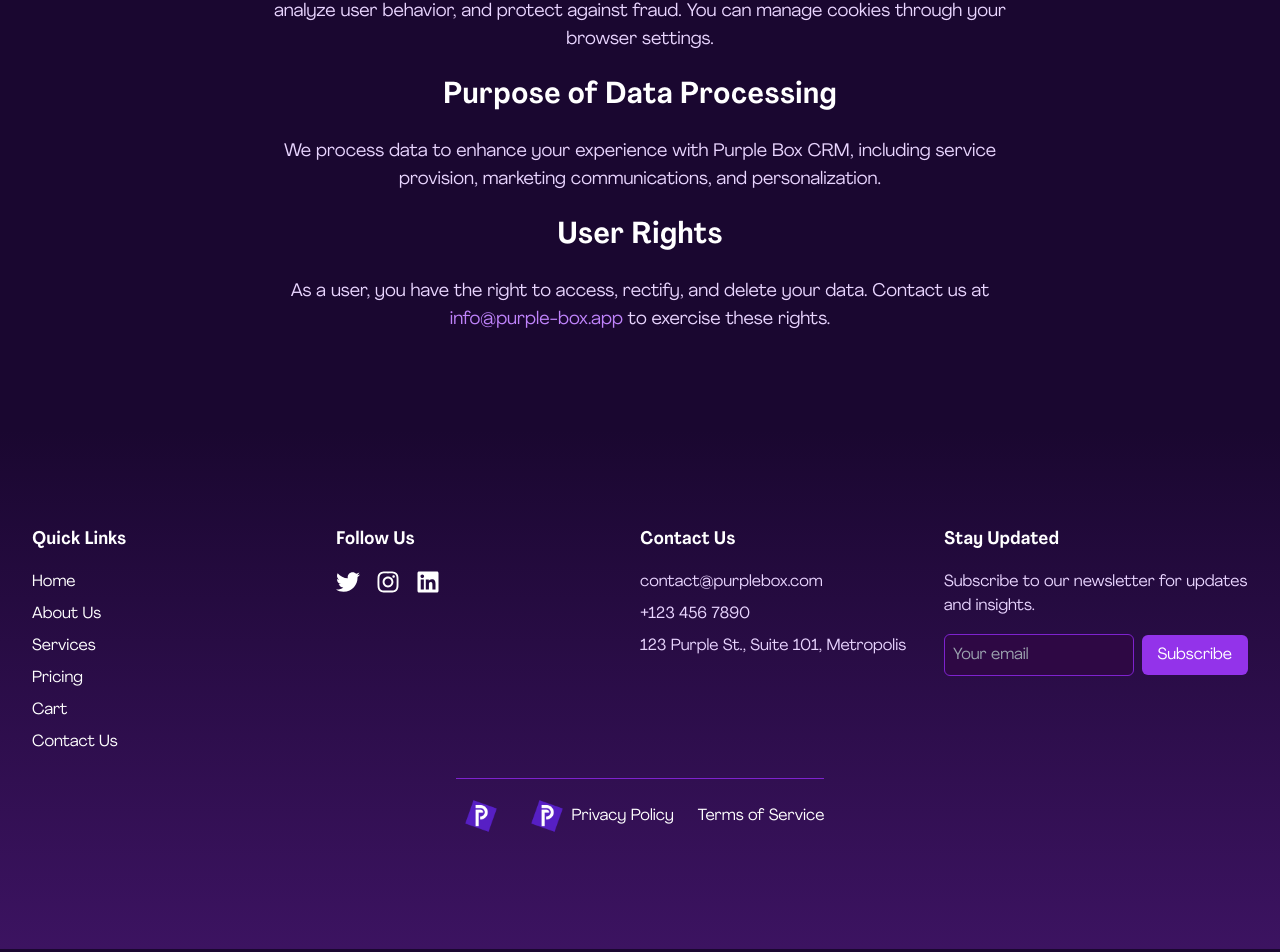
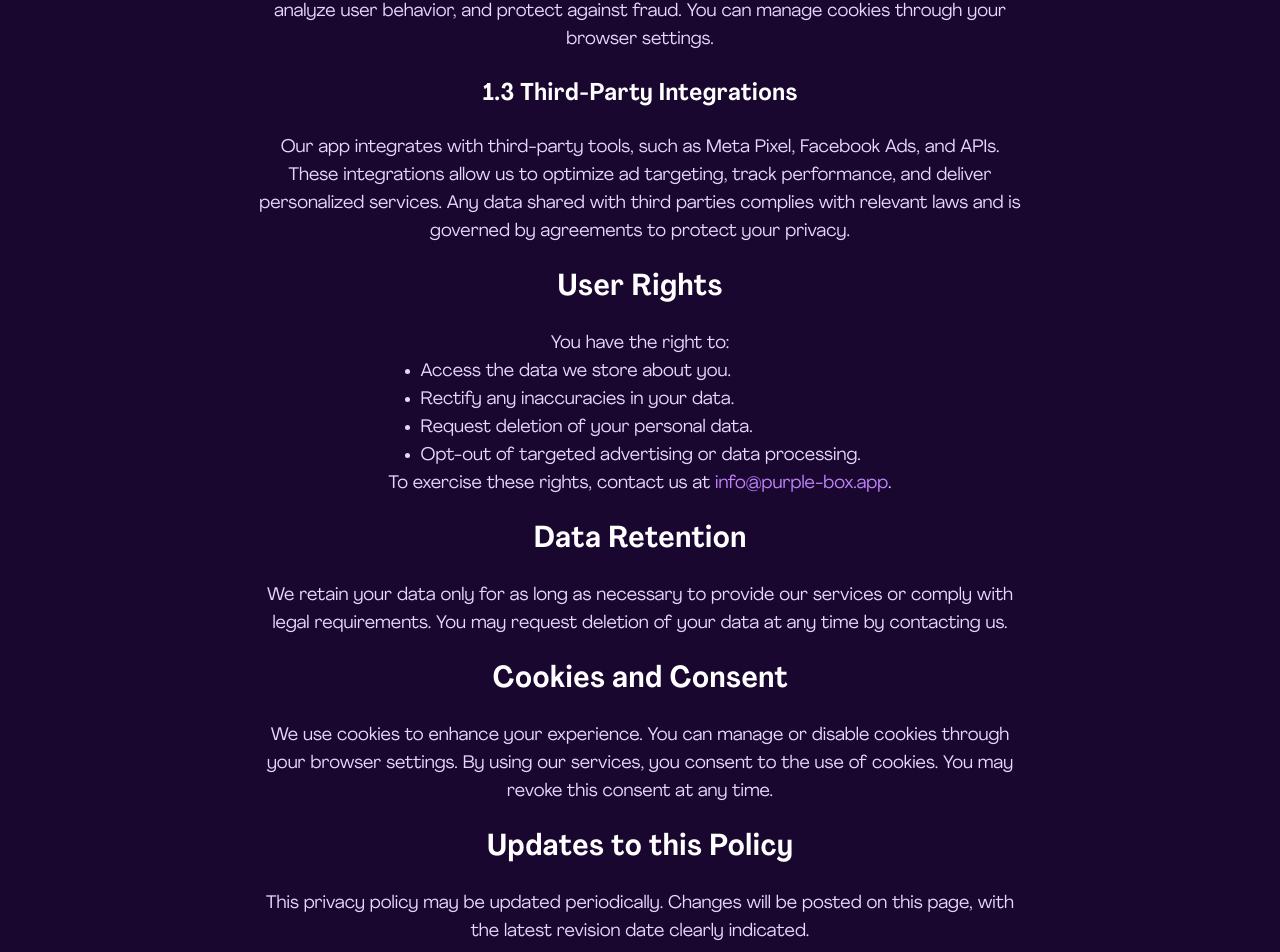
Before and after one commit to VooYee/Purple-Box, a Next.js app: page /privacy-policy in a window 1280 px wide. Shown: the part 850-1802 px from the top of the page. Built offline with nearby package versions, Linux system fonts and the light colour scheme.

Commit message:
Updated Privacy Policy component with detailed compliance info

```diff
--- a/components/privacy-policy/Main.tsx
+++ b/components/privacy-policy/Main.tsx
@@ -52,7 +52,16 @@ const Main = () => {
         className="max-w-3xl mx-auto text-md lg:text-lg text-purple-200"
         variants={textVariants}
       >
-        At Purple Box AI SL, accessible through <a href="https://purple-box.app" className="text-purple-400">purple-box.app</a>, we are deeply committed to safeguarding your privacy and ensuring the secure handling of your personal information. This privacy policy outlines the types of data we collect, the reasons we collect it, how we use and protect it, and your rights regarding the data you provide. By using our services, you agree to this privacy policy, and we encourage you to review it regularly.
+        At Purple Box AI SL, accessible through{" "}
+        <a href="https://purple-box.app" className="text-purple-400">
+          purple-box.app
+        </a>
+        , we are deeply committed to safeguarding your privacy and ensuring the
+        secure handling of your personal information. This privacy policy
+        outlines the types of data we collect, the reasons we collect it, how we
+        use and protect it, and your rights regarding the data you provide. By
+        using our services, you agree to this privacy policy, and we encourage
+        you to review it regularly.
       </motion.p>
 
       <motion.h2
@@ -65,7 +74,8 @@ const Main = () => {
         className="max-w-3xl mx-auto text-md lg:text-lg text-purple-200"
         variants={textVariants}
       >
-        We collect data to provide and improve our services, ensuring a seamless and efficient experience for all users.
+        We collect data to provide and improve our services, ensuring a seamless
+        and efficient experience for all users.
       </motion.p>
 
       <motion.h3
@@ -78,7 +88,13 @@ const Main = () => {
         className="max-w-3xl mx-auto text-md lg:text-lg text-purple-200"
         variants={textVariants}
       >
-        When you register, purchase a subscription, or contact us via <a href="https://purple-box.app" className="text-purple-400">purple-box.app</a>, we may collect your name, email address, phone number, business details, and payment information. This data is essential for managing your account, processing payments, and providing customer support.
+        When you register, purchase a subscription, or contact us via{" "}
+        <a href="https://purple-box.app" className="text-purple-400">
+          purple-box.app
+        </a>
+        , we may collect your name, email address, phone number, business
+        details, and payment information. This data is essential for managing
+        your account, processing payments, and providing customer support.
       </motion.p>
 
       <motion.h3
@@ -91,20 +107,27 @@ const Main = () => {
         className="max-w-3xl mx-auto text-md lg:text-lg text-purple-200"
         variants={textVariants}
       >
-        We use cookies and tracking technologies to collect data automatically, such as your IP address, device type, and browser settings. This data helps us improve functionality, analyze user behavior, and protect against fraud. You can manage cookies through your browser settings.
+        We use cookies and tracking technologies to collect data automatically,
+        such as your IP address, device type, and browser settings. This data
+        helps us improve functionality, analyze user behavior, and protect
+        against fraud. You can manage cookies through your browser settings.
       </motion.p>
 
-      <motion.h2
-        className="text-2xl lg:text-3xl font-semibold text-white"
+      <motion.h3
+        className="text-xl lg:text-2xl font-semibold text-white"
         variants={textVariants}
       >
-        Purpose of Data Processing
-      </motion.h2>
+        1.3 Third-Party Integrations
+      </motion.h3>
       <motion.p
         className="max-w-3xl mx-auto text-md lg:text-lg text-purple-200"
         variants={textVariants}
       >
-        We process data to enhance your experience with Purple Box CRM, including service provision, marketing communications, and personalization.
+        Our app integrates with third-party tools, such as Meta Pixel, Facebook
+        Ads, and APIs. These integrations allow us to optimize ad targeting,
+        track performance, and deliver personalized services. Any data shared
+        with third parties complies with relevant laws and is governed by
+        agreements to protect your privacy.
       </motion.p>
 
       <motion.h2
@@ -117,7 +140,62 @@ const Main = () => {
         className="max-w-3xl mx-auto text-md lg:text-lg text-purple-200"
         variants={textVariants}
       >
-        As a user, you have the right to access, rectify, and delete your data. Contact us at <a href="mailto:info@purple-box.app" className="text-purple-400">info@purple-box.app</a> to exercise these rights.
+        You have the right to:
+        <ul className="list-disc text-left ml-8">
+          <li>Access the data we store about you.</li>
+          <li>Rectify any inaccuracies in your data.</li>
+          <li>Request deletion of your personal data.</li>
+          <li>Opt-out of targeted advertising or data processing.</li>
+        </ul>
+        To exercise these rights, contact us at{" "}
+        <a href="mailto:info@purple-box.app" className="text-purple-400">
+          info@purple-box.app
+        </a>
+        .
+      </motion.p>
+
+      <motion.h2
+        className="text-2xl lg:text-3xl font-semibold text-white"
+        variants={textVariants}
+      >
+        Data Retention
+      </motion.h2>
+      <motion.p
+        className="max-w-3xl mx-auto text-md lg:text-lg text-purple-200"
+        variants={textVariants}
+      >
+        We retain your data only for as long as necessary to provide our
+        services or comply with legal requirements. You may request deletion of
+        your data at any time by contacting us.
+      </motion.p>
+
+      <motion.h2
+        className="text-2xl lg:text-3xl font-semibold text-white"
+        variants={textVariants}
+      >
+        Cookies and Consent
+      </motion.h2>
+      <motion.p
+        className="max-w-3xl mx-auto text-md lg:text-lg text-purple-200"
+        variants={textVariants}
+      >
+        We use cookies to enhance your experience. You can manage or disable
+        cookies through your browser settings. By using our services, you
+        consent to the use of cookies. You may revoke this consent at any time.
+      </motion.p>
+
+      <motion.h2
+        className="text-2xl lg:text-3xl font-semibold text-white"
+        variants={textVariants}
+      >
+        Updates to this Policy
+      </motion.h2>
+      <motion.p
+        className="max-w-3xl mx-auto text-md lg:text-lg text-purple-200"
+        variants={textVariants}
+      >
+        This privacy policy may be updated periodically. Changes will be posted
+        on this page, with the latest revision date clearly indicated.
       </motion.p>
     </motion.div>
   );
```
